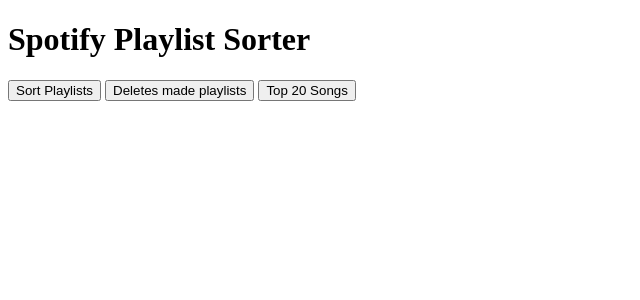
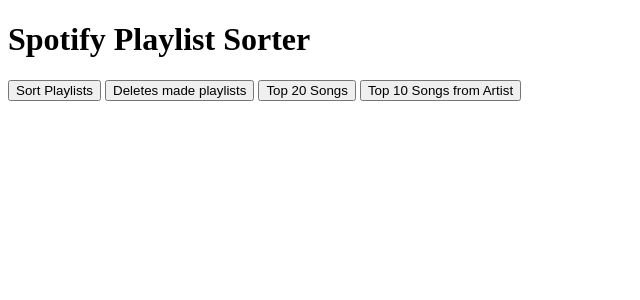
Before and after one commit to Franciszek821/spotifySorter, a Flask app: page / in a window 1280 px wide. Shown: the top 300 px of the page, without its empty margins (0-640 px from the left). Run offline with Flask 3, Linux system fonts and the light colour scheme.

Commit message:
feat: Add functionality to create a Top 10 songs playlist from a selected artist

```diff
--- a/Main.py
+++ b/Main.py
@@ -46,6 +46,15 @@ def get_playlist_id_by_name(sp, playlist_name):
             break
 
     return None  # Not found
+
+
+def get_artist_id(sp, artist_name):
+    result = sp.search(q=f'artist:{artist_name}', type='artist', limit=1)
+    items = result['artists']['items']
+    if items:
+        return items[0]['id']  # Spotify artist ID
+    else:
+        return None
 
 
 
@@ -160,6 +169,21 @@ def top20_songs(sp, selected_time):
         if playlist_id and not checkIfSongInPlaylist(sp, song['id'], playlist_id):
             sp.playlist_add_items(playlist_id=playlist_id, items=[f"spotify:track:{song['id']}"])
 
+def artistTop(sp, selected_artist):
+    artist_id = get_artist_id(sp, selected_artist)
+    if artist_id is None:
+        return f"Artist '{selected_artist}' not found."
+    topSongs = sp.artist_top_tracks(artist_id)
+    for song in topSongs['items']:
+        #print("Adding song to Top10 playlist:", song['name'])
+        if not checkIfPlaylistExists(sp, "Top10" + str(selected_artist)):
+            sp.user_playlist_create(user=sp.current_user()['id'], name="Top10" + str(selected_artist), public=False, description="Made by Spotify Sorter")
+
+        playlist_id = get_playlist_id_by_name(sp, "Top10" + str(selected_artist))
+        if playlist_id and not checkIfSongInPlaylist(sp, song['id'], playlist_id):
+            sp.playlist_add_items(playlist_id=playlist_id, items=[f"spotify:track:{song['id']}"])
+    return f"Top 10 songs playlist of artist called {selected_artist} has been created."
+
 
 
 
@@ -171,7 +195,7 @@ def top20_songs(sp, selected_time):
 
 
 #TODO:
-
+# make a loading wheel when sorting
 
 
 
@@ -181,7 +205,7 @@ def top20_songs(sp, selected_time):
 
 
 #artist_related_artists(artist_id)
-#artist_top_tracks(artist_id, country='US')
+#artist_top_tracks(artist_id)
 #current_user_top_tracks(limit=20, offset=0, time_range='medium_term')
 #recommendation_genre_seeds()
 #user(user)
--- a/app.py
+++ b/app.py
@@ -2,7 +2,7 @@ from flask import Flask, render_template, request, redirect, session, url_for
 import spotipy
 from spotipy.oauth2 import SpotifyOAuth
 import os
-from Main import sort, clear_playlists, top20_songs
+from Main import sort, clear_playlists, top20_songs, artistTop
 from dotenv import load_dotenv
 
 
@@ -71,6 +71,15 @@ def index():
 
             top20_songs(sp, selected_time)
             message = "Top 20 songs playlist has been created."
+        elif action == 'artist_top':
+            selected_artist = request.form.get('artist')
+            print("Selected artist:", selected_artist)
+            token_info = session.get("token_info", None)
+            if not token_info:
+                return redirect(url_for('login'))
+            token_info = get_token()
+            sp = spotipy.Spotify(auth=token_info['access_token'], requests_timeout=30)
+            message = artistTop(sp, selected_artist)
 
 
 
--- a/templates/index.html
+++ b/templates/index.html
@@ -21,6 +21,13 @@
         function hideButtons() {
             document.getElementById("buttons").style.display = "none";
         }
+        function revealArtist() {
+            document.getElementById("artist").style.display = "block";
+        }
+        function hideArtist() {
+            document.getElementById("artist").style.display = "none";
+        }
+
 
 
 
@@ -29,7 +36,8 @@
             if (urlParams.get("reveal") === "true") {
                 revealChoices();
                 revealNumberSort();
-                hideButtons();
+                hideButtons()
+                revealArtist();
             }
         }
     </script>
@@ -44,6 +52,10 @@
         }
         #buttons {
             display: block; /* Show by default */
+            margin-top: 1em;
+        }
+        #artist {
+            display: none; /* Hide by default */
             margin-top: 1em;
         }
     </style>
@@ -62,6 +74,7 @@
             <button type="button" onclick="revealNumberSort(); hideButtons();">Sort Playlists</button>
             <button type="submit" name="action" value="clear">Deletes made playlists</button>
             <button type="button" onclick="revealChoices(); hideButtons();">Top 20 Songs</button>
+            <button type="button" onclick="revealArtist(); hideButtons();">Top 10 Songs from Artist</button>
         </div>
 
         <div id="choices">
@@ -79,6 +92,12 @@
             <button type="submit" name="action" value="sort"> Confirm Sort </button>
             <button type="button" onclick="hideNumberSort(); revealButtons();"> Cancel </button>
         </div>
+
+        <div id="artist">
+            <label> Top 10 songs from artist: <input type="text" name="artist"></label>
+            <button type="submit" name="action" value="top10_artist"> Confirm </button>
+            <button type="button" onclick="hideArtist(); revealButtons();"> Cancel </button>
+        </div>
     </form>
 
 
```
